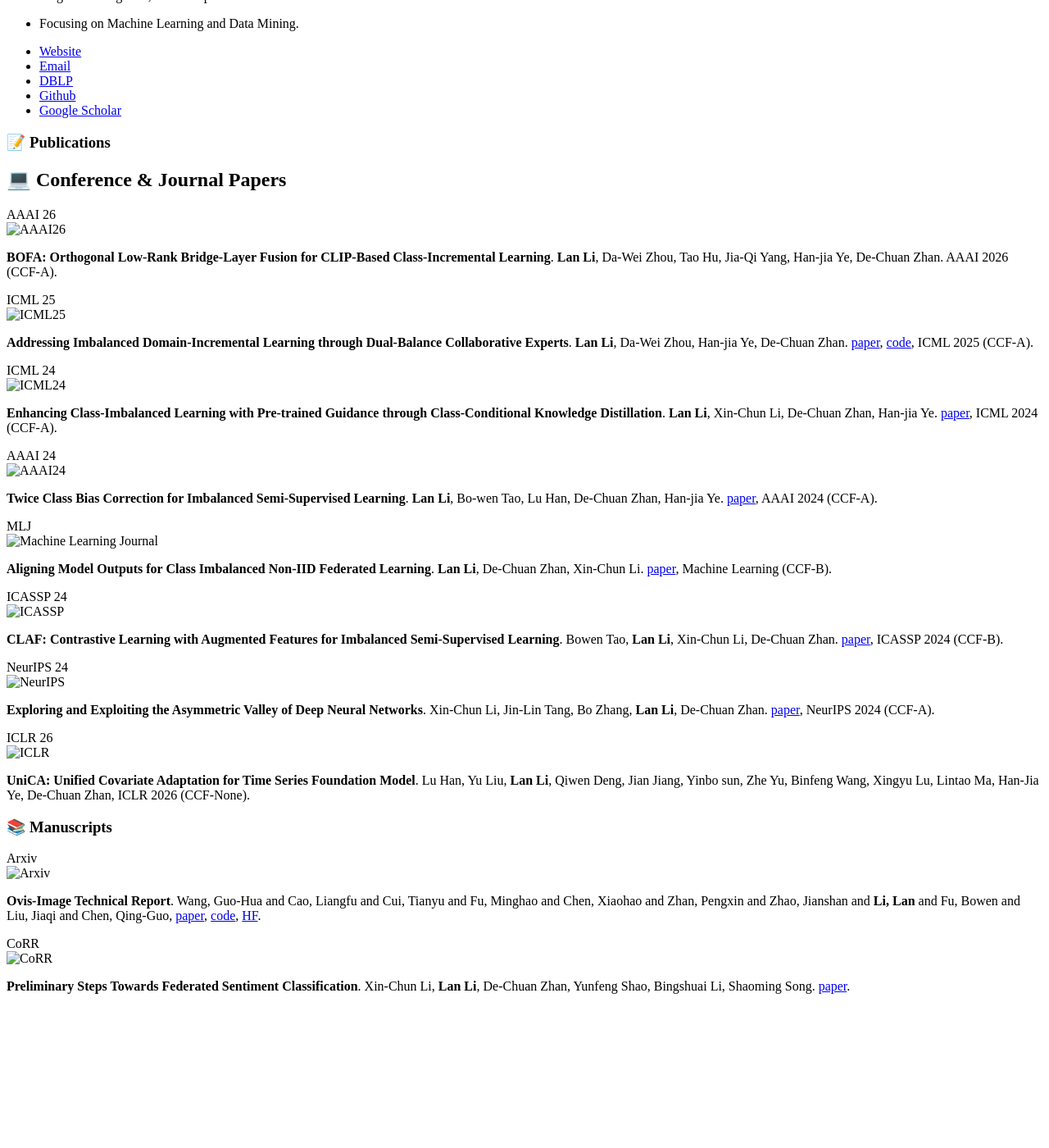
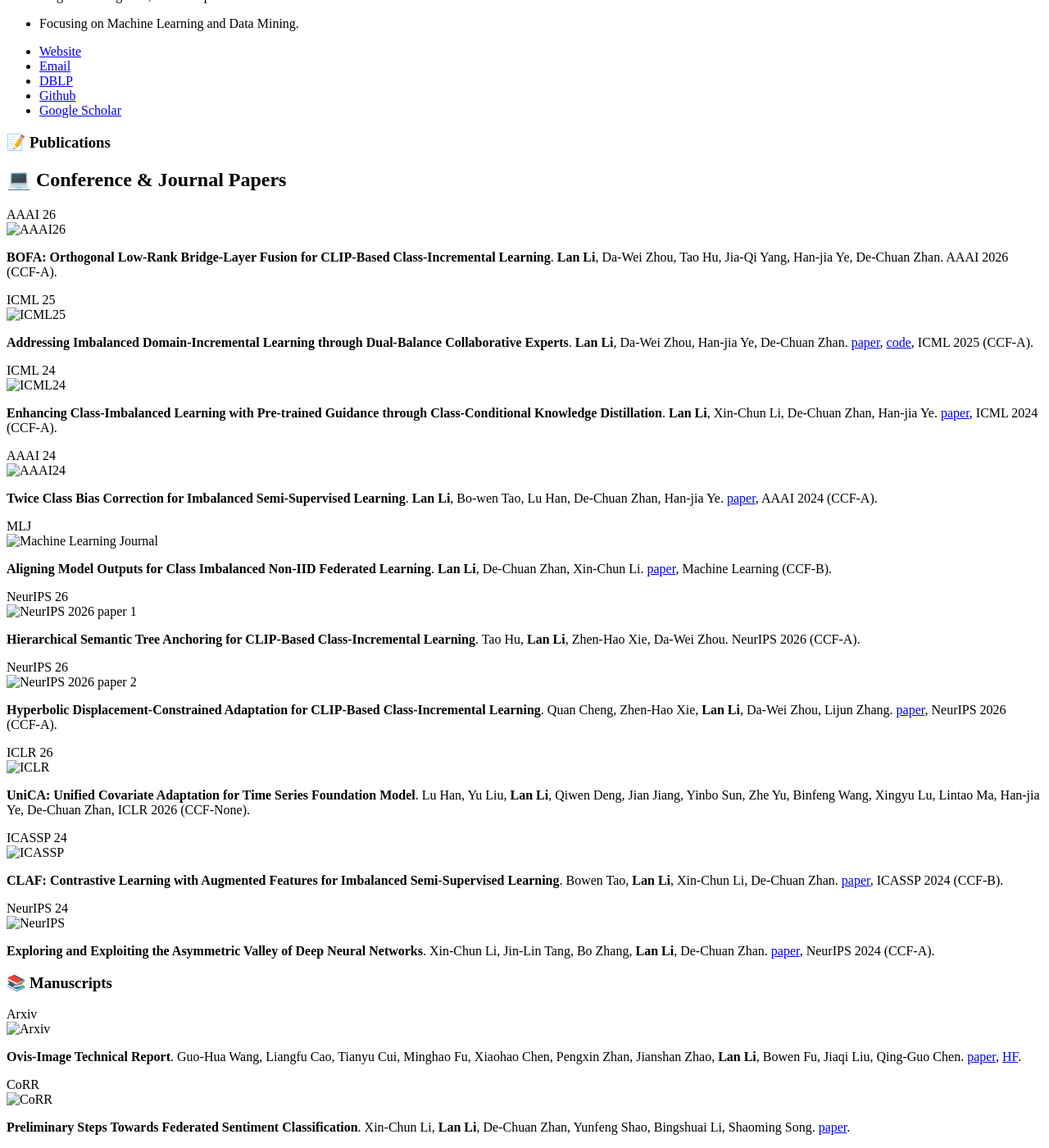
Before and after one commit to Lain810/lain810.github.io, a Jekyll site: the page built from _pages/includes/pub.md, in a window 1280 px wide and 1400 px high, scrolled down 286 px. Shown: the whole window at 82% size. Built offline with Jekyll 4.4.1, drawn with Linux system fonts in a browser that asks for light colours; our own code applies the rules of GitHub Pages for plain Markdown files; comment, search, counter and statistics services are not loaded; before the commit the page ends 1514 px from its top, so only the background shows below that.

Commit message:
update paper list

```diff
--- a/_pages/includes/pub.md
+++ b/_pages/includes/pub.md
@@ -82,6 +82,45 @@
 <div class='paper-box'>
 <div class='paper-box-image'>
     <div>
+        <div class="badge">NeurIPS 26</div>
+        <img src='images/paper/NIPS2026_1.png' alt="NeurIPS 2026 paper 1" width="300px">
+    </div>
+</div>
+<div class='paper-box-text' markdown="1">
+
+**Hierarchical Semantic Tree Anchoring for CLIP-Based Class-Incremental Learning**. Tao Hu, **Lan Li**, Zhen-Hao Xie, Da-Wei Zhou. NeurIPS 2026 (CCF-A).
+</div>
+</div>
+
+<div class='paper-box'>
+<div class='paper-box-image'>
+    <div>
+        <div class="badge">NeurIPS 26</div>
+        <img src='images/paper/NIPS2026_2.png' alt="NeurIPS 2026 paper 2" width="300px">
+    </div>
+</div>
+<div class='paper-box-text' markdown="1">
+
+**Hyperbolic Displacement-Constrained Adaptation for CLIP-Based Class-Incremental Learning**. Quan Cheng, Zhen-Hao Xie, **Lan Li**, Da-Wei Zhou, Lijun Zhang. [paper](https://openreview.net/forum?id=CHvh1192IA), NeurIPS 2026 (CCF-A).
+</div>
+</div>
+
+<div class='paper-box'>
+<div class='paper-box-image'>
+    <div>
+        <div class="badge">ICLR 26</div>
+        <img src='images/paper/ICLR26.png' alt="ICLR" width="300px">
+    </div>
+</div>
+<div class='paper-box-text' markdown="1">
+
+**UniCA: Unified Covariate Adaptation for Time Series Foundation Model**. Lu Han, Yu Liu, **Lan Li**, Qiwen Deng, Jian Jiang, Yinbo Sun, Zhe Yu, Binfeng Wang, Xingyu Lu, Lintao Ma, Han-jia Ye, De-Chuan Zhan, ICLR 2026 (CCF-None).
+</div>
+</div>
+
+<div class='paper-box'>
+<div class='paper-box-image'>
+    <div>
         <div class="badge">ICASSP 24</div>
         <img src='images/paper/ICASSP.jpg' alt="ICASSP" width="300px">
     </div>
@@ -91,7 +130,6 @@
 **CLAF: Contrastive Learning with Augmented Features for Imbalanced Semi-Supervised Learning**. Bowen Tao, **Lan Li**, Xin-Chun Li, De-Chuan Zhan. [paper](https://arxiv.org/abs/2312.09598), ICASSP 2024 (CCF-B).
 </div>
 </div>
-
 
 <div class='paper-box'>
 <div class='paper-box-image'>
@@ -106,19 +144,6 @@
 </div>
 </div>
 
-<div class='paper-box'>
-<div class='paper-box-image'>
-    <div>
-        <div class="badge">ICLR 26</div>
-        <img src='images/paper/ICLR26.png' alt="ICLR" width="300px">
-    </div>
-</div>
-<div class='paper-box-text' markdown="1">
-
-**UniCA: Unified Covariate Adaptation for Time Series Foundation Model**. Lu Han, Yu Liu, **Lan Li**, Qiwen Deng, Jian Jiang, Yinbo sun, Zhe Yu, Binfeng Wang, Xingyu Lu, Lintao Ma, Han-Jia Ye, De-Chuan Zhan, ICLR 2026 (CCF-None).
-</div>
-</div>
-
 ### 📚 Manuscripts
 
 <div class='paper-box'>
@@ -130,8 +155,7 @@
 </div>
 <div class='paper-box-text' markdown="1">
 
-**Ovis-Image Technical Report**.  Wang, Guo-Hua and Cao, Liangfu and Cui, Tianyu and Fu, Minghao and Chen, Xiaohao and Zhan, Pengxin and Zhao, Jianshan and **Li, Lan** and Fu, Bowen and Liu, Jiaqi and Chen, Qing-Guo,
- [paper](https://arxiv.org/pdf/2511.22982), [code](https://arxiv.org/pdf/2511.22982), [HF](https://huggingface.co/spaces/AIDC-AI/Ovis-Image-7B).
+**Ovis-Image Technical Report**. Guo-Hua Wang, Liangfu Cao, Tianyu Cui, Minghao Fu, Xiaohao Chen, Pengxin Zhan, Jianshan Zhao, **Lan Li**, Bowen Fu, Jiaqi Liu, Qing-Guo Chen. [paper](https://arxiv.org/pdf/2511.22982), [HF](https://huggingface.co/spaces/AIDC-AI/Ovis-Image-7B).
 
 </div>
 </div>
```
Also changed, not shown: images/paper/NIPS2026_1.png (added), images/paper/NIPS2026_2.png (added).
